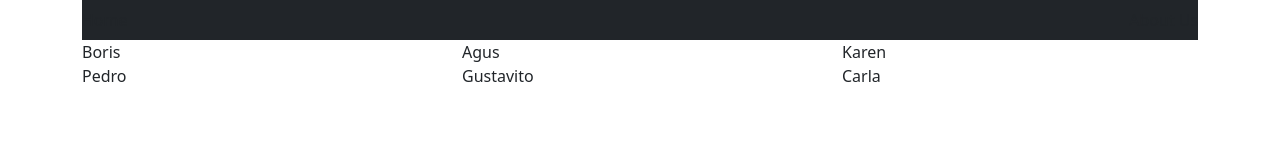
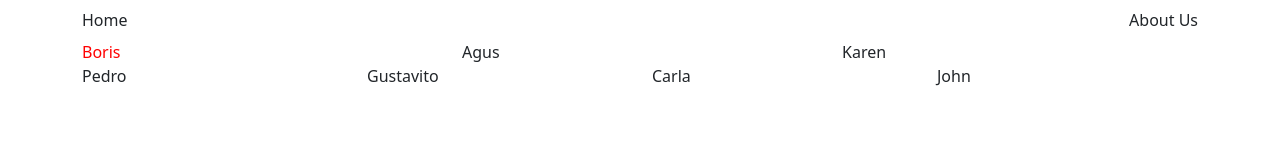
Before and after one commit to carlalopxz/Grupo7Lobby, a plain HTML site: page index.html in a window 1280 px wide. Drawn offline with Linux system fonts and the light colour scheme.

Commit message:
agregué a john xdd

```diff
--- a/index.html
+++ b/index.html
@@ -13,7 +13,7 @@
 
 <body>
     <div class="container">
-        <nav class="navbar navbar-dark bg-dark" >
+        <nav class="navbar" >
             <a src="presentacion.html"> Home </a>
             <a src="index.html"> About Us </a>
         </nav>
@@ -41,6 +41,9 @@
             <div class="col" >
                 Carla
             </div>
+            <div class="col" >
+                John
+            </div>
         </div>
     </div>
 
--- a/style.css
+++ b/style.css
@@ -0,0 +1,4 @@
+#boris{
+    color: red;
+
+}
```
